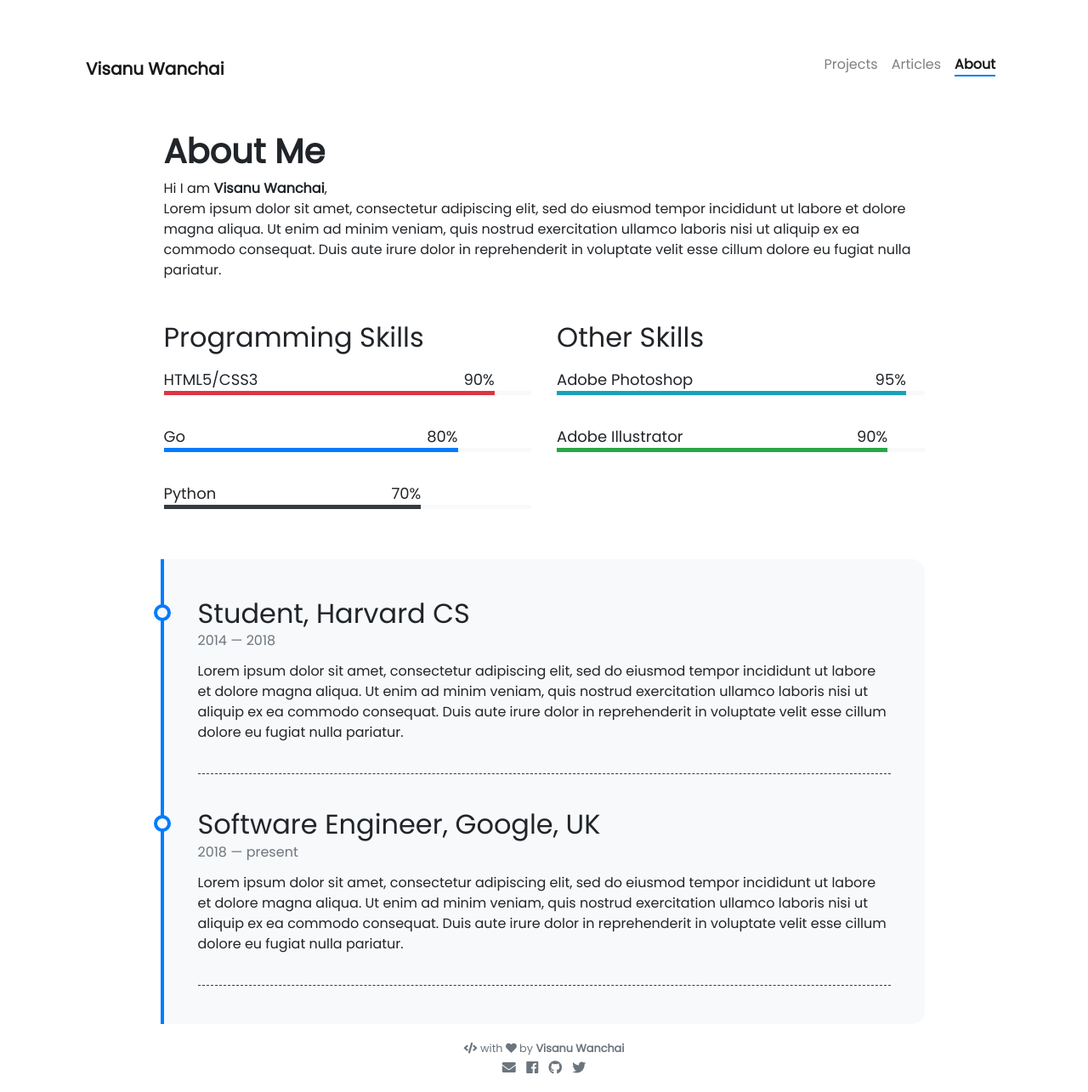
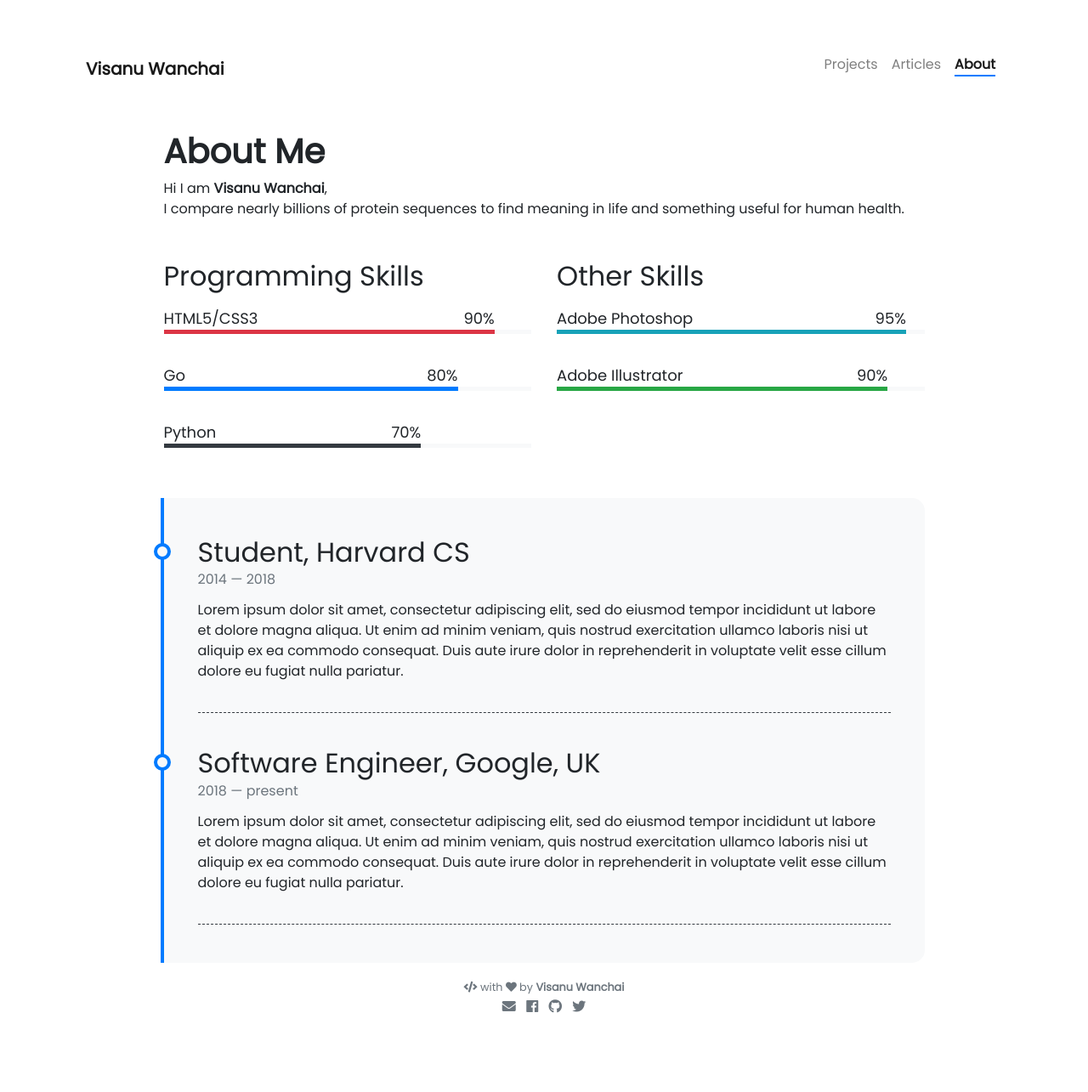
Before and after one commit to visanuwan/visanuwan.github.io, a Jekyll site: the page built from pages/about.md, in a window 1280 px wide. Shown: the whole page at 85% size. Built offline with Jekyll 4.4.1, drawn with Linux system fonts in a browser that asks for light colours; nearby versions of some CDN libraries; after the commit the page ends 1213 px from its top, so only the background shows below that.

Commit message:
fixed about

```diff
--- a/pages/about.md
+++ b/pages/about.md
@@ -8,7 +8,7 @@ weight: 3
 # **About Me**
 
 Hi I am **{{ site.author.name }}**,<br>
-Lorem ipsum dolor sit amet, consectetur adipiscing elit, sed do eiusmod tempor incididunt ut labore et dolore magna aliqua. Ut enim ad minim veniam, quis nostrud exercitation ullamco laboris nisi ut aliquip ex ea commodo consequat. Duis aute irure dolor in reprehenderit in voluptate velit esse cillum dolore eu fugiat nulla pariatur.
+I compare nearly billions of protein sequences to find meaning in life and something useful for human health.
 
 <div class="row">
 {% include about/skills.html title="Programming Skills" source=site.data.programming-skills %}
```
